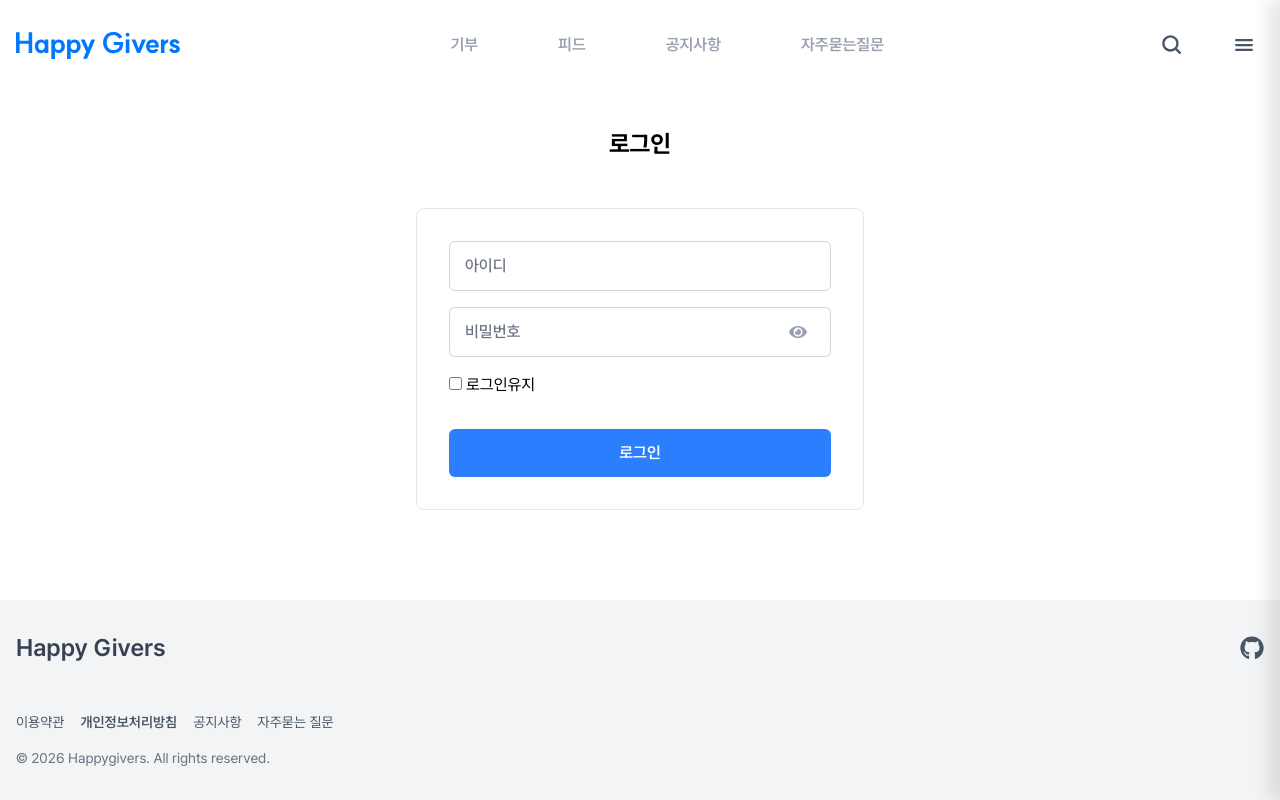
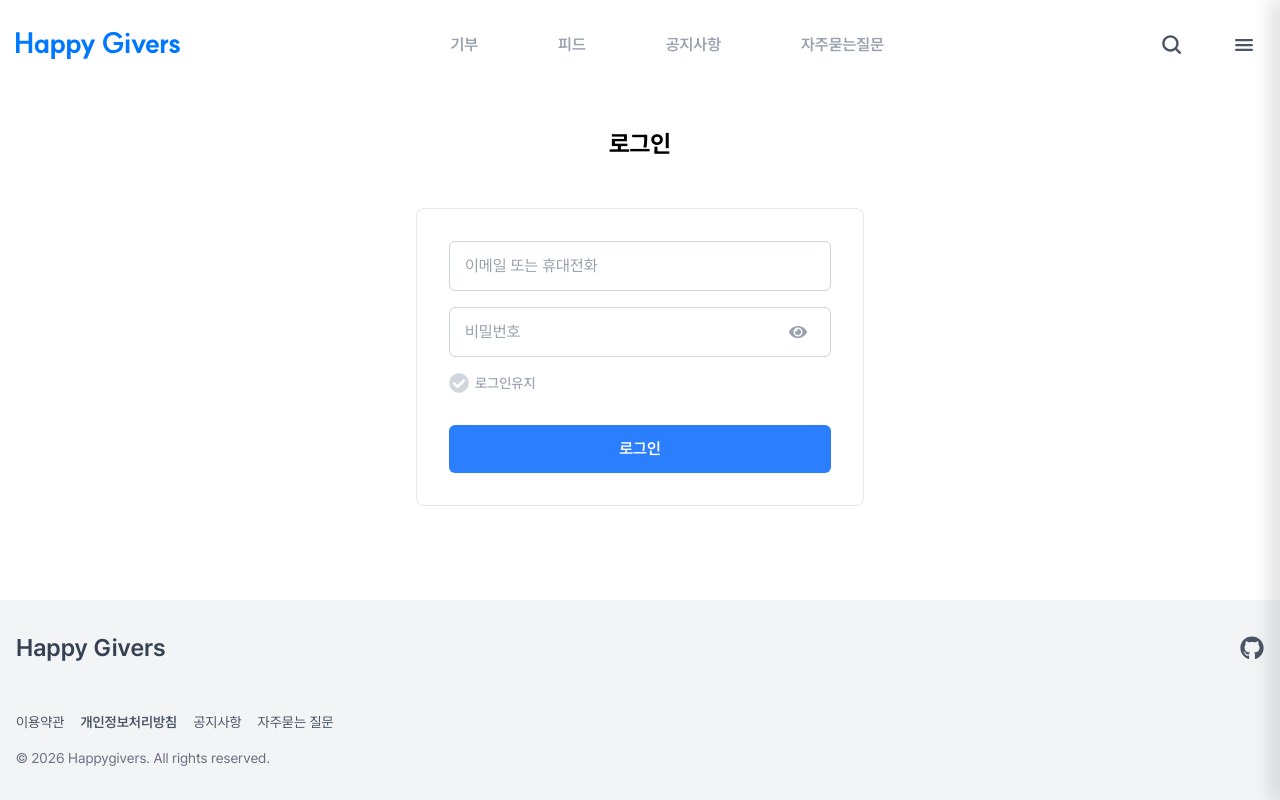
Before and after one commit to manlubo/happy_front, a Next.js app: page /login in a window 1280 px wide. Built offline with nearby package versions, Linux system fonts and the light colour scheme; no server answers.

Commit message:
feat: 공용 체크박스 생성, input 개선, 버튼링크 컴포넌트, 언더라인링크 컴포넌트 생성

```diff
--- a/src/app/(public)/(auth)/login/_components/LoginPageView.tsx
+++ b/src/app/(public)/(auth)/login/_components/LoginPageView.tsx
@@ -14,6 +14,7 @@ import { useRouter } from "next/navigation"
 import { openModal } from "@/stores/uiSlice"
 import Input from "@/components/common/Input"
 import Button from "@/components/common/Button"
+import Checkbox from "@/components/common/CheckBox"
 
 export default function LoginPageView() {
     const dispatch = useDispatch<AppDispatch>();
@@ -76,9 +77,9 @@ export default function LoginPageView() {
       <h1 className="text-2xl font-bold text-center">로그인</h1>
       <Block className="rounded-lg p-8 ">
         <form onSubmit={handleSubmit(handleLogin, onInvalid)} className="flex flex-col gap-4">
-          <Input label="아이디" type="text" {...register("username")}/>
+          <Input label="이메일 또는 휴대전화" type="text" {...register("username")}/>
           <Input label="비밀번호" type="password" {...register("password")}/>
-          <label className="cursor-pointer mb-4"><input type="checkbox" {...register("rememberMe")}/> 로그인유지</label>
+          <Checkbox label="로그인유지" register={register("rememberMe")}/>
           <Button type="submit" buttonColor="blue" buttonStyle="solid" fullWidth={true}>
             로그인
           </Button>
--- a/src/app/(public)/(auth)/signup/_components/SignupMailPageView.tsx
+++ b/src/app/(public)/(auth)/signup/_components/SignupMailPageView.tsx
@@ -1,7 +1,6 @@
 'use client'
 
 import Button from "@/components/common/Button";
-import { Icons } from "@/components/common/Icons";
 import Input from "@/components/common/Input";
 import Radio from "@/components/common/Radio";
 import Block from "@/components/ui/Block";
@@ -61,7 +60,7 @@ export default function SignupMailPageView() {
       control,
       formState: { errors, isValid },
     } = useForm<SignupMailRequest>({
-      mode: 'onChange',
+      mode: 'onSubmit',
       reValidateMode: 'onChange',
       shouldFocusError: false,
       resolver: zodResolver(signupMailRequestSchema),
@@ -93,11 +92,7 @@ export default function SignupMailPageView() {
             ]}
             register={register("role")}
           />
-          <Input label="이메일" type="text" {...register("email")}/>
-          <div className={`flex items-center gap-1 ${errors.email ? "text-red-500" : "text-blue-500"}`}>
-            <Icons.check size={16}/>
-            <p className="text-sm font-medium">이메일</p>
-          </div>
+          <Input label="이메일" type="text" {...register("email")} error={!!errors.email} errorLabel={"올바른 이메일을 입력해주세요."}/>
           <Button type="submit" buttonColor="blue" buttonStyle="solid" fullWidth={true} disabled={!isValid}>
             인증메일 전송
           </Button>
--- a/src/components/common/Button.tsx
+++ b/src/components/common/Button.tsx
@@ -14,10 +14,10 @@ type ButtonProps = {
   fullWidth?: boolean;
 } & ButtonHTMLAttributes<HTMLButtonElement>;
 
-const BASE_STYLE =
+export const BUTTON_BASE_STYLE =
   "inline-flex items-center justify-center gap-2 rounded-md px-3 py-3 text-md font-semibold transition focus:outline-none cursor-pointer";
 
-const STYLE_MAP: Record<ButtonStyle, Record<ButtonColor, string>> = {
+export const BUTTON_STYLE_MAP: Record<ButtonStyle, Record<ButtonColor, string>> = {
   solid: {
     blue: "bg-blue-500 text-white hover:bg-blue-600",
     gray: "bg-gray-600 text-white hover:bg-gray-700",
@@ -87,9 +87,10 @@ export default function Button({
       aria-disabled={isDisabled}
       onClick={handleClick}
       className={`
-        ${BASE_STYLE}
+        mt-4
+        ${BUTTON_BASE_STYLE}
         ${fullWidth ? "w-full" : ""}
-        ${isDisabled ? BUTTON_DISABLED : STYLE_MAP[buttonStyle][buttonColor]}
+        ${isDisabled ? BUTTON_DISABLED : BUTTON_STYLE_MAP[buttonStyle][buttonColor]}
         ${className ?? ""}
       `}
       {...props}
--- /dev/null
+++ b/src/components/common/CheckBox.tsx
@@ -0,0 +1,43 @@
+'use client'
+
+import { InputHTMLAttributes, useState } from "react";
+import { Icons } from "./Icons";
+import { UseFormRegisterReturn } from "react-hook-form";
+
+type CheckboxProps = {
+  label: string;
+  register: UseFormRegisterReturn;
+} & Omit<InputHTMLAttributes<HTMLInputElement>, "checked" | "type">;
+
+export default function Checkbox({ label, register, ...props }: CheckboxProps) {
+  const [checked, setChecked] = useState(false);
+
+  return (
+    <label
+      className="
+        inline-flex w-fit items-center gap-1.5
+        select-none cursor-pointer
+        whitespace-nowrap
+      "
+    >
+      <input
+        type="checkbox"
+        className="hidden"
+        {...register}
+        {...props}
+        onChange={(e) => {
+          setChecked(e.target.checked);
+          register.onChange(e);
+        }}
+      />
+
+      <span className="w-5 h-5 flex items-center justify-center">
+        <Icons.check size={20} className={checked ? "text-blue-400" : "text-gray-300"} />
+      </span>
+
+      <span className={`text-sm ${checked ? "text-blue-400" : "text-gray-400"} font-medium`}>
+        {label}
+      </span>
+    </label>
+  );
+}
--- a/src/components/common/Icons.tsx
+++ b/src/components/common/Icons.tsx
@@ -4,6 +4,7 @@ import { GoHomeFill } from "react-icons/go";
 import { BiSolidDonateHeart } from "react-icons/bi";
 import { IoMenu, IoSearch } from "react-icons/io5";
 import { MdImage } from "react-icons/md";
+import { RiErrorWarningFill } from "react-icons/ri";
 
 export const Icons ={
   home: GoHomeFill,
@@ -17,6 +18,7 @@ export const Icons ={
   check: FaCheckCircle,
   eye: FaEye,
   eyeSlash: FaEyeSlash,
+  warn: RiErrorWarningFill,
 }
 
 export const DonateIcons = {
--- a/src/components/common/Input.tsx
+++ b/src/components/common/Input.tsx
@@ -6,28 +6,31 @@ import { INPUT_DISABLED } from "./disabled";
 
 type InputProps = {
   label: string;
+  error?: boolean;
+  errorLabel?: string | null;
   rightSlot?: ReactNode;
 } & InputHTMLAttributes<HTMLInputElement>;
 
-export default function Input({label, type="text", className, rightSlot, disabled, ...props}: InputProps) {
+export default function Input({label, type="text", className, rightSlot, disabled, error = false, errorLabel = null, ...props}: InputProps) {
   const isPassword = type === "password";
   const [showPassword, setShowPassword] = useState(false);
 
   const inputBase =
-    "peer w-full rounded-md bg-transparent px-4 pt-3 pb-3 text-base focus:outline-none";
+    "peer w-full rounded-md bg-transparent border px-4 py-3 text-base focus:outline-none";
 
   const inputState = disabled
-    ? `border border-gray-200 ${INPUT_DISABLED}`
-    : "border border-gray-300 text-gray-600 focus:border-blue-500";
+    ? `border-gray-200 ${INPUT_DISABLED}`
+    : "border-gray-300 text-gray-600 focus:border-blue-400";
 
   return (
-    <div className="relative w-full">
+    <div className={`relative w-full ${error && "mb-4"}`}>
       <input
         type={isPassword ? (showPassword ? "text" : "password") : type}
         placeholder=" "
         className={`
           ${inputBase}
           ${inputState}
+          ${error ? "border-red-400 focus:border-red-400" : ""}
           ${isPassword ? "pr-11" : "pr-4"}
           ${className ?? ""}
         `}
@@ -36,17 +39,25 @@ export default function Input({label, type="text", className, rightSlot, disable
 
       <label
         className={`
-          absolute left-3 top-1/2 -translate-y-1/2
-          px-1 bg-white font-medium transition-all pointer-events-none
-          ${disabled ? "text-gray-400" : "text-gray-500 peer-focus:text-blue-500"}
+          absolute left-3 top-1/2 -translate-y-1/2 text-base text-gray-400
+          px-1 bg-white font-base transition-all pointer-events-none
+          ${disabled ? "" : " peer-focus:text-blue-400"}
+          ${error ? "peer-focus:text-red-400 peer-not-placeholder-shown:text-red-400" : ""}
           peer-focus:top-0
-          peer-focus:text-sm
+          peer-focus:text-xs
+          peer-focus:font-medium
           peer-not-placeholder-shown:top-0
-          peer-not-placeholder-shown:text-sm
+          peer-not-placeholder-shown:text-xs
         `}
       >
         {label}
       </label>
+      {error && errorLabel && (
+        <div className="absolute left-2 bottom-[-24px] flex items-center gap-1">
+          <Icons.warn size={16} className="text-red-400"/>
+          <span className="text-red-400 font-medium text-xs">{errorLabel}</span>
+        </div>
+      )}
 
       {rightSlot && (
         <div
--- /dev/null
+++ b/src/components/common/LinkButton.tsx
@@ -0,0 +1,44 @@
+'use client'
+
+import Link from "next/link";
+import { AnchorHTMLAttributes } from "react";
+import { BUTTON_BASE_STYLE, BUTTON_STYLE_MAP } from "./Button";
+import { BUTTON_DISABLED } from "./disabled";
+
+type ButtonStyle = "solid" | "outline";
+type ButtonColor = "blue" | "gray";
+
+type LinkButtonProps = {
+  buttonStyle?: ButtonStyle;
+  buttonColor?: ButtonColor;
+  fullWidth?: boolean;
+  disabled?: boolean;
+  label: string;
+  href?: string;
+} & AnchorHTMLAttributes<HTMLAnchorElement>;
+
+export default function LinkButton({
+  buttonStyle = "solid",
+  buttonColor = "blue",
+  fullWidth = true,
+  disabled = false,
+  label,
+  href = "#",
+  ...props
+}: LinkButtonProps) {
+  return (
+    <Link
+      href={disabled ? "#" : href}
+      aria-disabled={disabled}
+      tabIndex={disabled ? -1 : 0}
+      className={`
+        ${BUTTON_BASE_STYLE}
+        ${fullWidth ? "w-full" : ""}
+        ${disabled ? BUTTON_DISABLED : BUTTON_STYLE_MAP[buttonStyle][buttonColor]}
+      `}
+      {...props}
+    >
+      {label}
+    </Link>
+  );
+}
--- a/src/components/common/Radio.tsx
+++ b/src/components/common/Radio.tsx
@@ -18,7 +18,7 @@ export default function Radio<TValue extends string>({
   register,
 }: RadioProps<TValue>) {
   return (
-    <div className="flex rounded-md border border-gray-200 overflow-hidden">
+    <div className="flex rounded-md border border-gray-300 overflow-hidden">
       {options.map((option) => {
         const checked = value === option.value;
 
@@ -27,11 +27,11 @@ export default function Radio<TValue extends string>({
             key={option.value}
             className={`
               flex-1 py-3 text-center cursor-pointer
-              font-medium transition-colors rounded-md
+              font-medium transition-colors rounded
               ${
                 checked
-                  ? "bg-blue-500 text-white"
-                  : "bg-white text-gray-600 hover:bg-gray-100"
+                  ? "bg-blue-400 text-white"
+                  : "bg-white text-gray-500 hover:bg-gray-100"
               }
             `}
           >
--- /dev/null
+++ b/src/components/common/UnderLineLink.tsx
@@ -0,0 +1,13 @@
+import Link from "next/link";
+
+type UnderLineLinkProps = {
+    href?: string;
+    label: string;
+    className?: string;
+}
+
+export default function UnderLineLink({ href = "#", label, className }: UnderLineLinkProps) {
+    return (
+      <Link href={href} className={`hover:underline text-gray-500 ${className}`}>{label}</Link>
+    )
+}
--- a/src/components/ui/UserBlock.tsx
+++ b/src/components/ui/UserBlock.tsx
@@ -7,6 +7,8 @@ import { RootState } from "@/stores";
 import Image from "next/image";
 import LogoutButton from "./LogoutButton";
 import { Icons } from "../common/Icons";
+import LinkButton from "../common/LinkButton";
+import UnderLineLink from "../common/UnderLineLink";
 
 
 export default function UserBlock() {
@@ -39,11 +41,11 @@ export default function UserBlock() {
       ) : (
         <>
         <p className="text-base text-gray-600">당신의 소중한 후원을 기다립니다.</p>
-        <Link href="/login" className="py-3 text-center bg-blue-500 text-white text-md font-semibold rounded-md w-full hover:bg-blue-600 transition">로그인</Link>
-        <div className="flex gap-4 text-sm text-gray-500 mt-2">
-          <Link href="/signup" className="hover:underline">회원가입</Link>
-          <Link href="/" className="hover:underline">아이디 찾기</Link>
-          <Link href="/" className="hover:underline">비밀번호 찾기</Link>
+        <LinkButton href="/login" label="로그인"/>
+        <div className="flex gap-4 text-sm mt-2">
+          <UnderLineLink href="/signup" label="회원가입"/>
+          <UnderLineLink label="아이디 찾기"/>
+          <UnderLineLink label="비밀번호 찾기"/>
         </div>
         </>
       )}
--- a/src/styles/globals.css
+++ b/src/styles/globals.css
@@ -13,9 +13,9 @@
   input:-webkit-autofill:hover,
   input:-webkit-autofill:focus,
   input:-webkit-autofill:active {
-    -webkit-box-shadow: 0 0 0px 1000px white inset !important;
+    -webkit-box-shadow: 0 0 0px 1000px white inset,  !important;
     box-shadow: 0 0 0px 1000px white inset !important;
-    -webkit-text-fill-color: #4b5563 !important; /* text-gray-600 */
+    -webkit-text-fill-color: #4b5563 !important;
     transition: background-color 5000s ease-in-out 0s;
   }
 }
```
Also changed, not shown: src/components/layout/Footer.tsx (+6 -5 lines).
